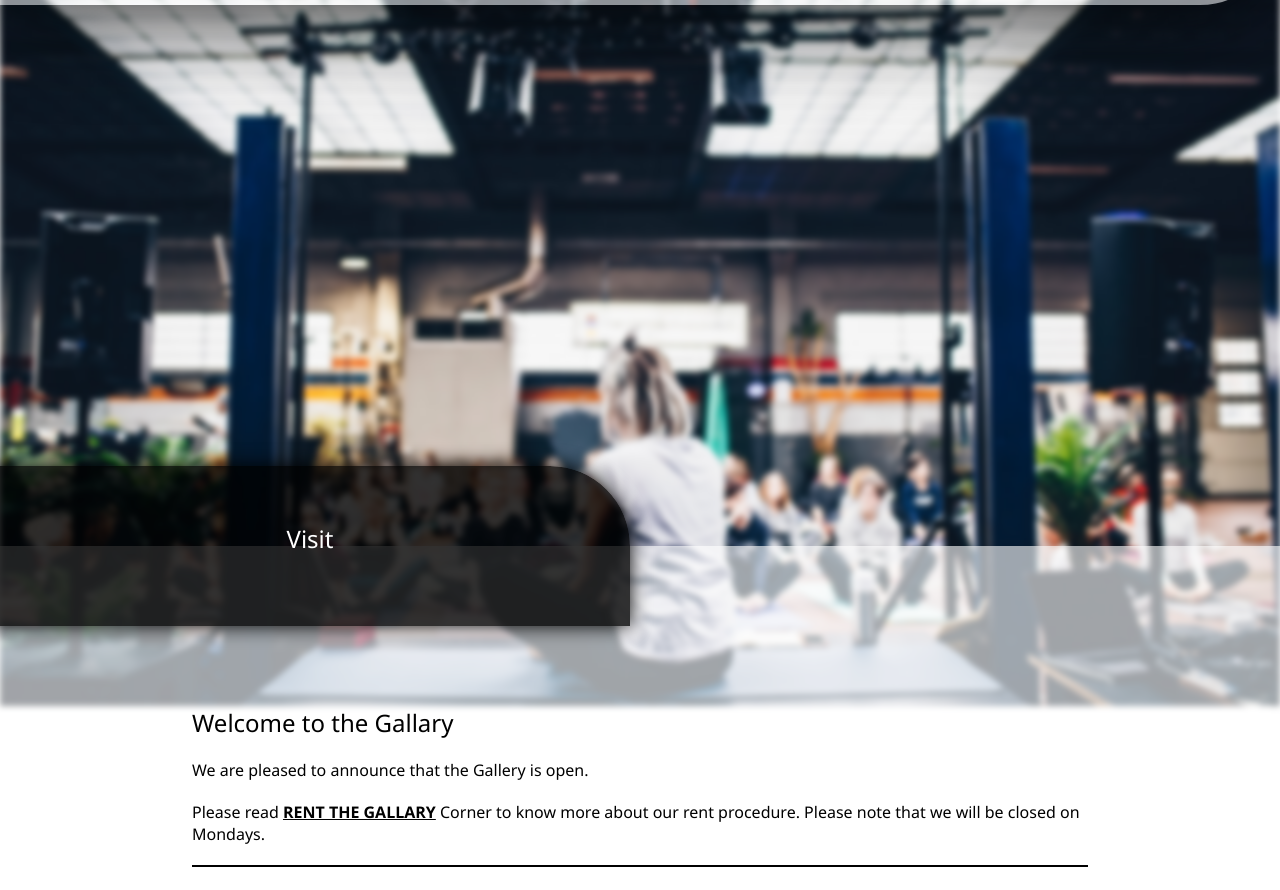
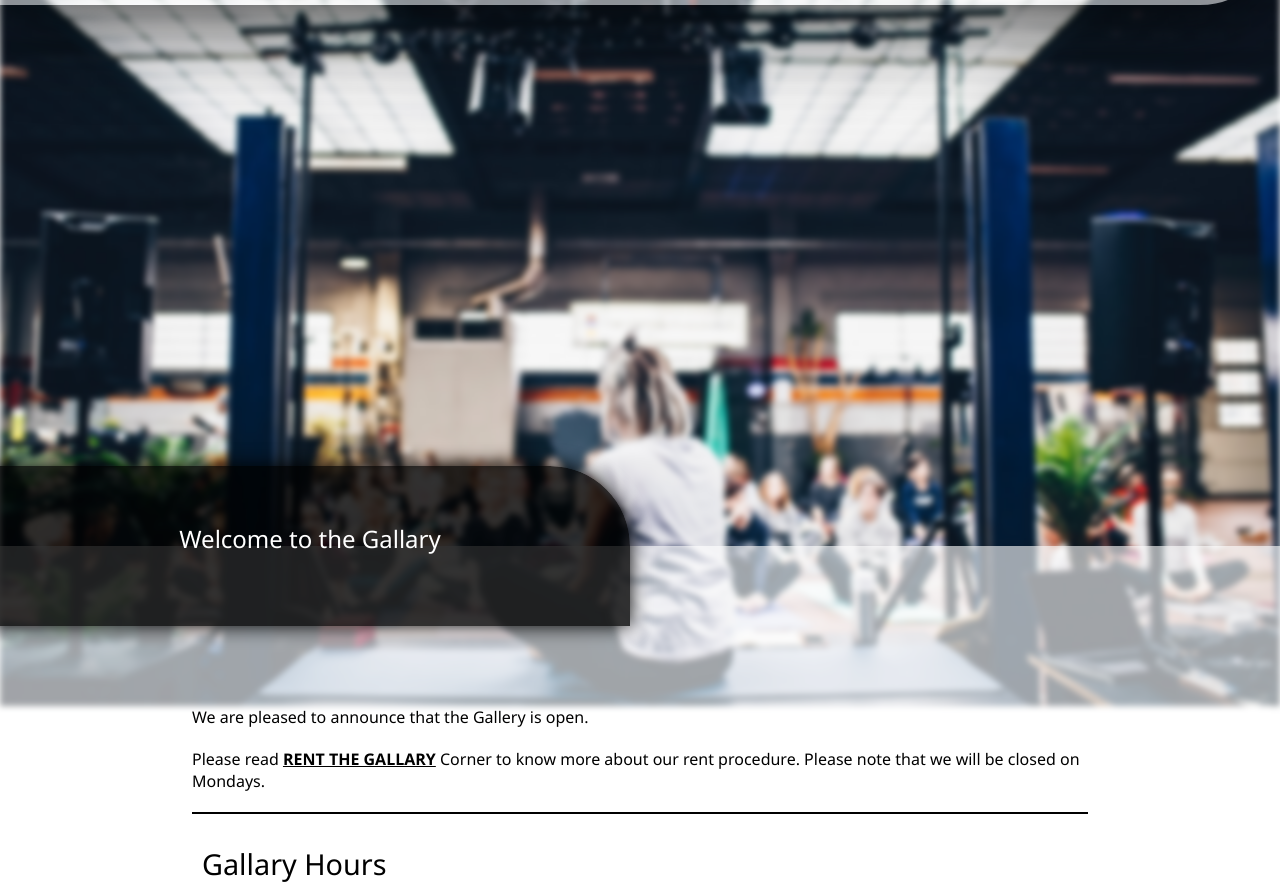
Before and after one commit to tam11a/gallary-demo, a plain HTML site: page about.html in a window 1280 px wide. Shown: the part 94-984 px from the top of the page. Drawn offline with Linux system fonts and the light colour scheme.

Commit message:
Update about.html

```diff
--- a/about.html
+++ b/about.html
@@ -30,9 +30,9 @@
     </section>
     <section id="background-img" class="blur"></section>
     <section id="containerXD">
-        <div id="containerXD-title">Visit</div>
+        <div id="containerXD-title">Welcome to the Gallary</div>
         <div class="aboutboxs">
-            <p class="Greeting">Welcome to the Gallary</p>
+            <!-- <p class="Greeting">Welcome to the Gallary</p> -->
             <p>We are pleased to announce that the Gallery is open.</p>
             <p>Please read <a href="/rentthegallary.html">RENT THE GALLARY</a> Corner to know more about our rent procedure. Please note that we will be closed on Mondays.</p>
         </div>
```
